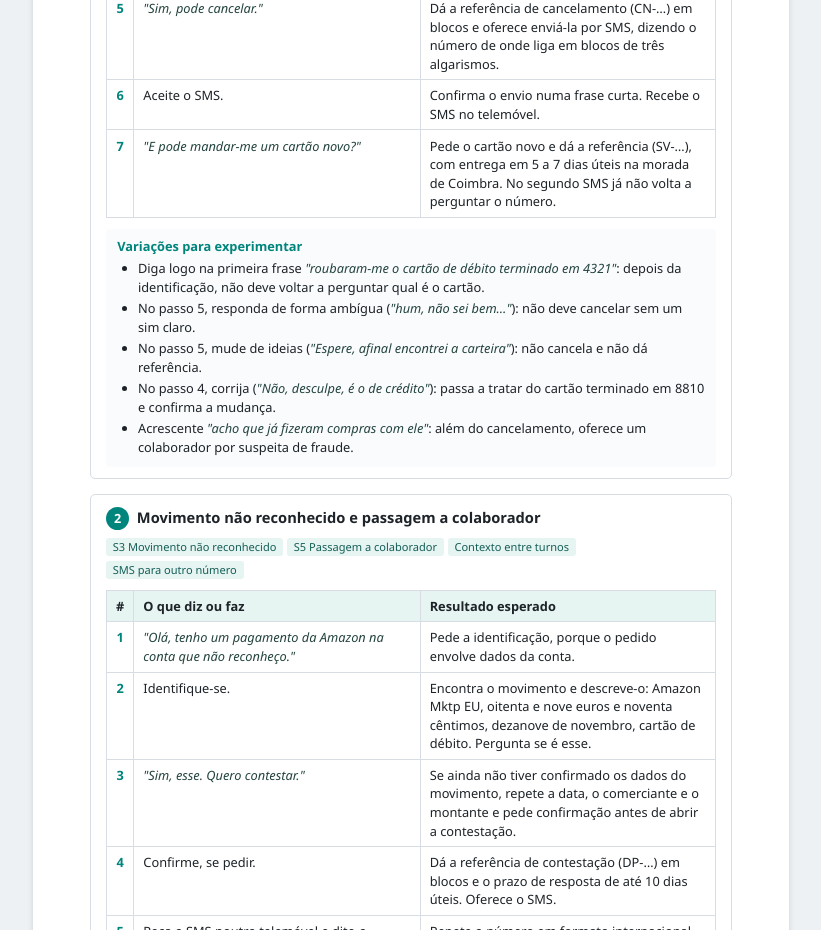
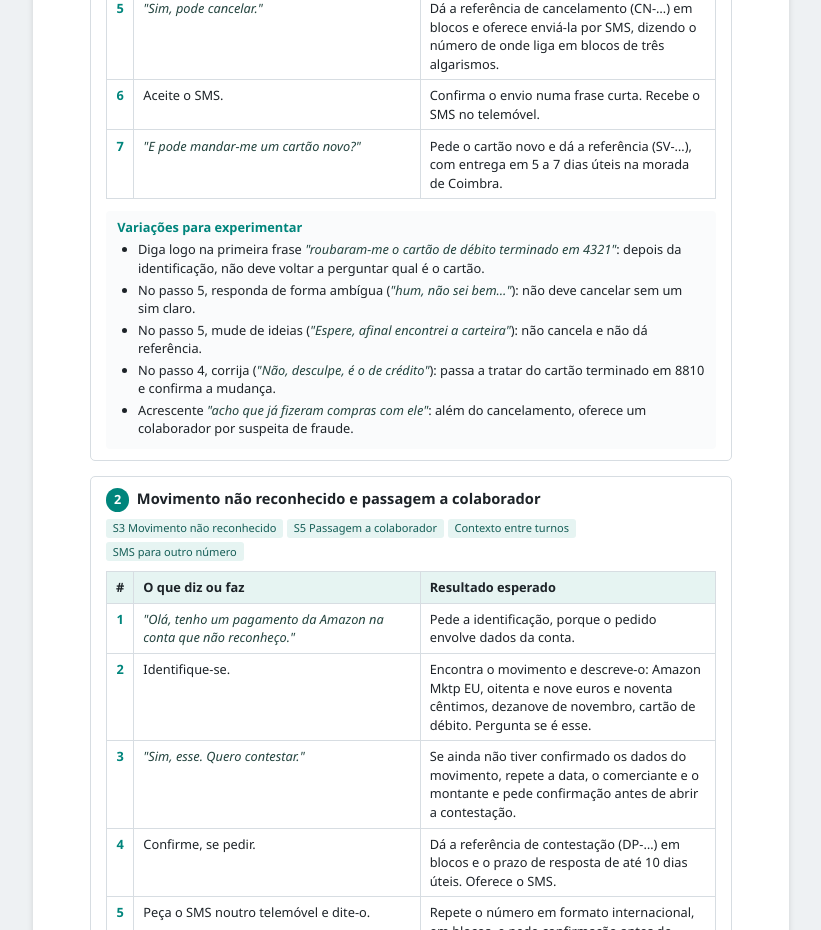
Before and after one commit to givm6806-png/Assistente-virtual-novobanco, a plain HTML site: page index.html in a window 1280 px wide. Shown: the part 2620-3550 px from the top of the page, without its empty margins (229-1050 px from the left). Drawn offline with Linux system fonts and the light colour scheme.

Commit message:
Update index.html

```diff
--- a/index.html
+++ b/index.html
@@ -130,7 +130,7 @@
     <tr><td>4</td><td>Se perguntar qual dos cartões, diga <span class="diga">"o de débito"</span>.</td><td>Confirma o cartão de débito terminado em 4321, avisa que o cancelamento é <b>definitivo</b> e pede um sim explícito.</td></tr>
     <tr><td>5</td><td class="diga">"Sim, pode cancelar."</td><td>Dá a referência de cancelamento (CN-…) em blocos e oferece enviá-la por SMS, dizendo o número de onde liga em blocos de três algarismos.</td></tr>
     <tr><td>6</td><td>Aceite o SMS.</td><td>Confirma o envio numa frase curta. Recebe o SMS no telemóvel.</td></tr>
-    <tr><td>7</td><td class="diga">"E pode mandar-me um cartão novo?"</td><td>Pede o cartão novo e dá a referência (SV-…), com entrega em 5 a 7 dias úteis na morada de Coimbra. No segundo SMS já não volta a perguntar o número.</td></tr>
+    <tr><td>7</td><td class="diga">"E pode mandar-me um cartão novo?"</td><td>Pede o cartão novo e dá a referência (SV-…), com entrega em 5 a 7 dias úteis na morada de Coimbra. </td></tr>
   </table>
   <div class="variacoes"><b>Variações para experimentar</b>
     <ul>
```
